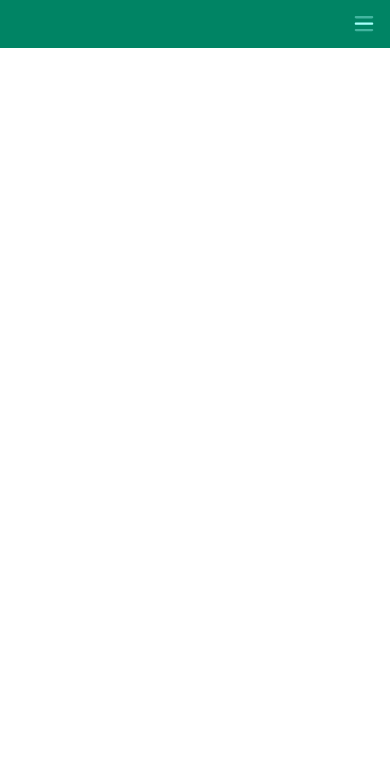
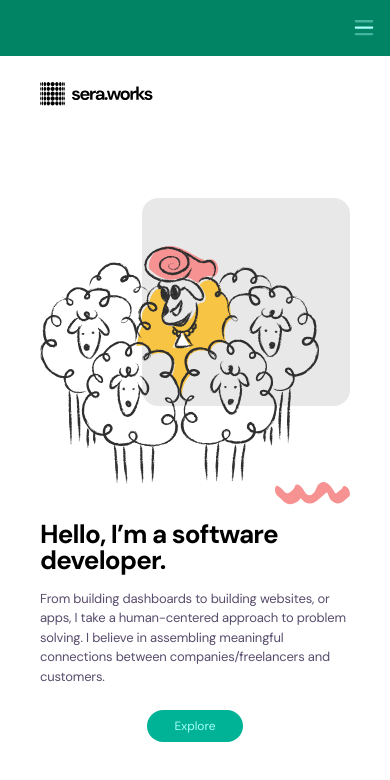
Before and after one commit to sleths/sera.works, a Next.js app: page / in a window 390 px wide. Shown: the top 780 px of the page. Built offline with nearby package versions, Linux system fonts and the light colour scheme.

Commit message:
add mobile hero

```diff
--- /dev/null
+++ b/components/Hero/index.tsx
@@ -0,0 +1,29 @@
+import Link from "next/link";
+import HeroImg from "../../assets/illustrations/hero.svg";
+import Wave from "../../assets/textures/wave.svg";
+import styles from "./styles.module.scss";
+
+const Hero = () => {
+  return (
+    <section className={`center ${styles.hero}`}>
+      <section className={styles.images}>
+        <div className={styles.bg}></div>
+        <HeroImg className={styles.heroImg} />
+        <Wave className={styles.wave} />
+      </section>
+      <article className={styles.textContainer}>
+        <h1>Hello, I’m a software developer.</h1>
+        <p>
+          From building dashboards to building websites, or apps, I take a
+          human-centered approach to problem solving. I believe in assembling
+          meaningful connections between companies/freelancers and customers.
+        </p>
+        <Link href="#">
+          <a className={`link-general ${styles.btn}`}>Explore</a>
+        </Link>
+      </article>
+    </section>
+  );
+};
+
+export default Hero;
--- /dev/null
+++ b/components/Hero/styles.module.scss
@@ -0,0 +1,57 @@
+.hero {
+  height: calc(100vh - 5rem);
+  margin-top: 5rem;
+  width: 100%;
+  padding: 1.75rem 2.5rem;
+  flex-direction: column;
+  justify-content: center;
+}
+
+.bg {
+  height: 13rem;
+  width: 13rem;
+  margin-top: 1rem;
+  background-color: var(--gray);
+  border-radius: 1rem;
+  float: right;
+}
+
+.images {
+  position: relative;
+}
+
+.heroImg {
+  width: 90%;
+  margin: -10rem auto 0;
+}
+
+.wave {
+  width: 4.68rem;
+  margin-right: auto;
+  position: absolute;
+  bottom: -1rem;
+  right: 0;
+  fill: var(--pink);
+}
+
+.textContainer {
+  margin-top: 2rem;
+
+  & h1 {
+    letter-spacing: -0.8px;
+    font-size: 1.625rem;
+    line-height: 26px;
+  }
+
+  & p {
+    font-size: 13px;
+    line-height: 1.5;
+    letter-spacing: -0.2px;
+    margin-top: 1rem;
+    color: var(--smoke);
+  }
+}
+
+.btn {
+  margin-top: 1.5rem;
+}
--- a/components/Navbar/styles.module.scss
+++ b/components/Navbar/styles.module.scss
@@ -1,11 +1,12 @@
 .nav {
   width: 100%;
-  height: 3rem;
+  height: 3.5rem;
   padding: 0 1rem;
   background-color: var(--main-color);
   position: fixed;
   top: 0;
   justify-content: flex-end;
+  z-index: 10;
 
   & > svg {
     width: 1.25rem;
--- a/pages/index.tsx
+++ b/pages/index.tsx
@@ -1,5 +1,9 @@
 import type { NextPage } from "next";
 import Head from "next/head";
+import Link from "next/link";
+
+import Logo from "../assets/icons/logo.svg";
+import Hero from "../components/Hero";
 import Navbar from "../components/Navbar";
 import styles from "../styles/Home.module.scss";
 
@@ -11,10 +15,16 @@ const Home: NextPage = () => {
         <meta name="description" content="A creative software developer" />
         <link rel="icon" href="/favicon.ico" />
       </Head>
+      {/**
+       * Header
+       */}
       <header>
-      <Navbar />
+        <Navbar />
+        <Hero />
+        <Link href="/">
+          <a className={styles.logo}><Logo /></a>
+        </Link>
       </header>
-
     </div>
   );
 };
--- a/styles/Home.module.scss
+++ b/styles/Home.module.scss
@@ -0,0 +1,7 @@
+.logo {
+    width: 7.5rem;
+    position: fixed;
+    top: 4.5rem;
+    left: 2.1rem;
+    z-index: 1;
+}
--- a/styles/globals.scss
+++ b/styles/globals.scss
@@ -26,3 +26,16 @@ a {
   display: flex;
   align-items: center;
 }
+
+.link-general {
+  background-color: var(--btn-green);
+  color: var(--light-green);
+  font-size: 12px;
+  width: 6rem;
+  height: 2rem;
+  display: flex;
+  align-items: center;
+  justify-content: center;
+  border-radius: 1rem;
+  margin: 0 auto;
+}
--- a/styles/variables.scss
+++ b/styles/variables.scss
@@ -12,5 +12,5 @@
   --navy: #12022f;
   --pink: #f79292;
   --dark-pink: #f96294;
-  --gray: #d9d9d9;
+  --gray: #e8e8e8;
 }
```
Also changed, not shown: assets/icons/logo.svg.
